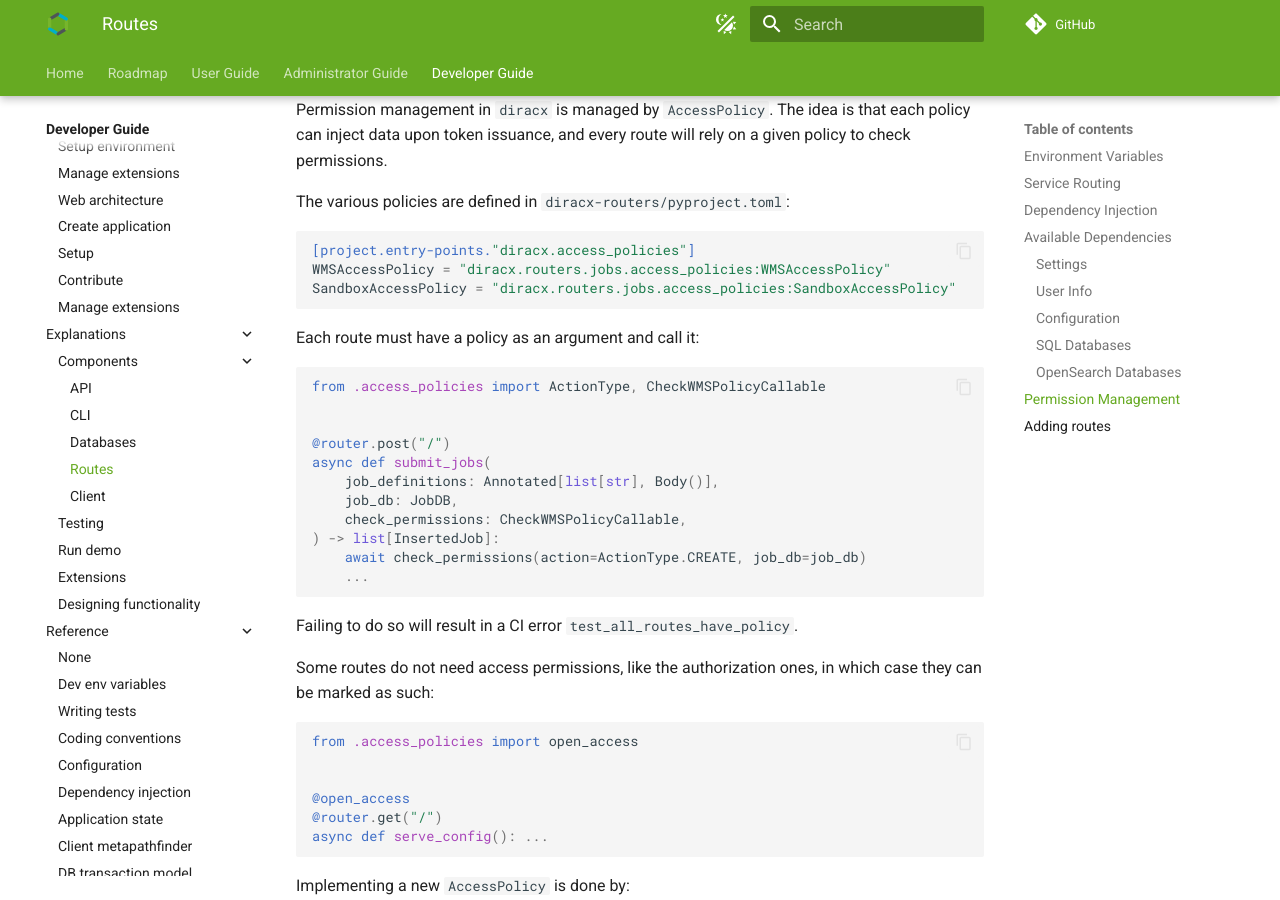
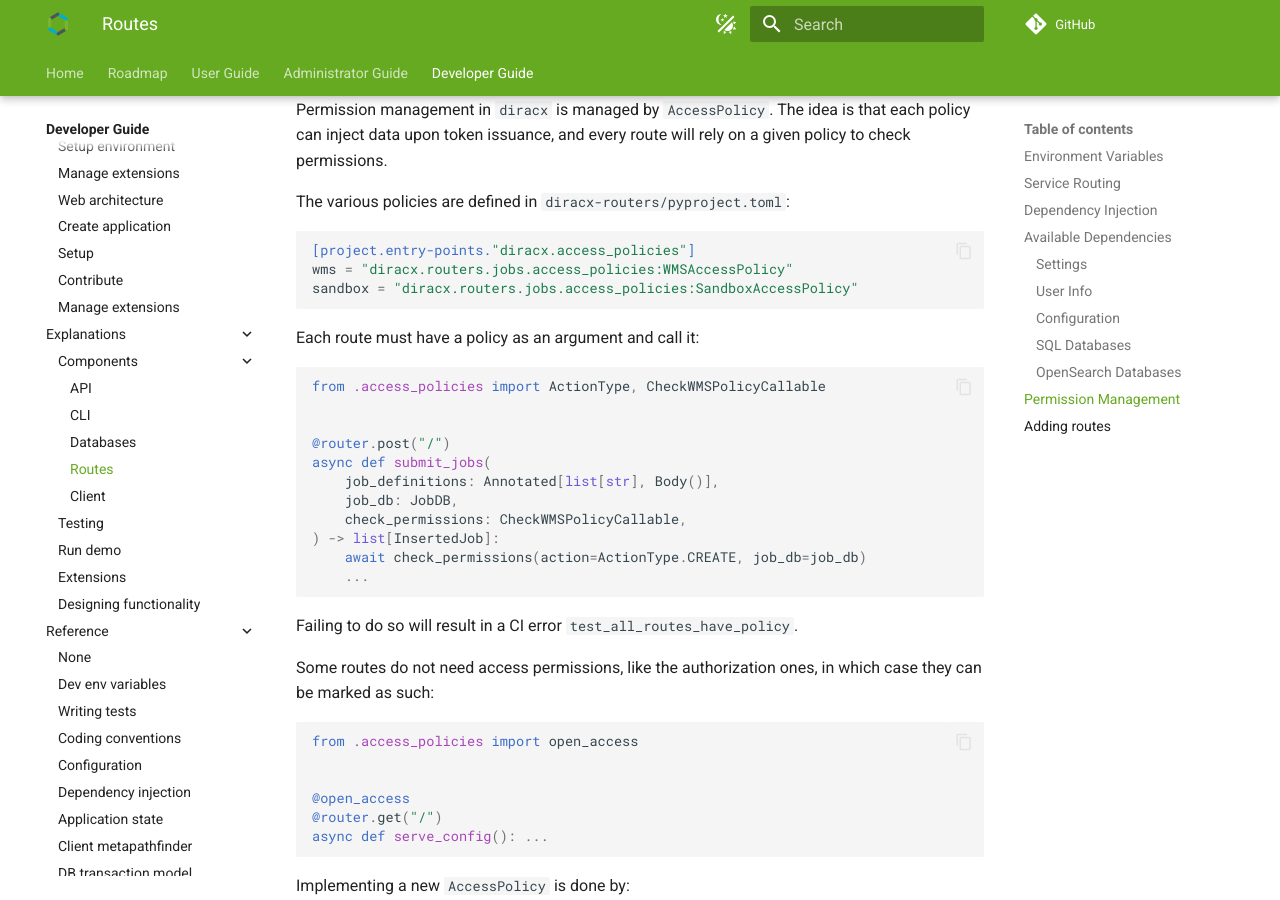
Before and after one commit to DIRACGrid/diracx, an MkDocs documentation site: the page built from docs/dev/explanations/components/routes.md, in a window 1280 px wide and 900 px high, scrolled down 3570 px. Built offline with MkDocs 1.6.1 and Material for MkDocs 9.7.7, drawn with Linux system fonts in a browser that asks for light colours; plug-ins that fetch from the network failed and are left out; comment, search, counter and statistics services are not loaded.

Commit message:
refactor: renaming access policy in toml (#745)

````diff
--- a/docs/dev/explanations/components/routes.md
+++ b/docs/dev/explanations/components/routes.md
@@ -153,8 +153,8 @@ The various policies are defined in `diracx-routers/pyproject.toml`:
 
 ```toml
 [project.entry-points."diracx.access_policies"]
-WMSAccessPolicy = "diracx.routers.jobs.access_policies:WMSAccessPolicy"
-SandboxAccessPolicy = "diracx.routers.jobs.access_policies:SandboxAccessPolicy"
+wms = "diracx.routers.jobs.access_policies:WMSAccessPolicy"
+sandbox = "diracx.routers.jobs.access_policies:SandboxAccessPolicy"
 ```
 
 Each route must have a policy as an argument and call it:
````
Also changed, not shown: 2 other files.
